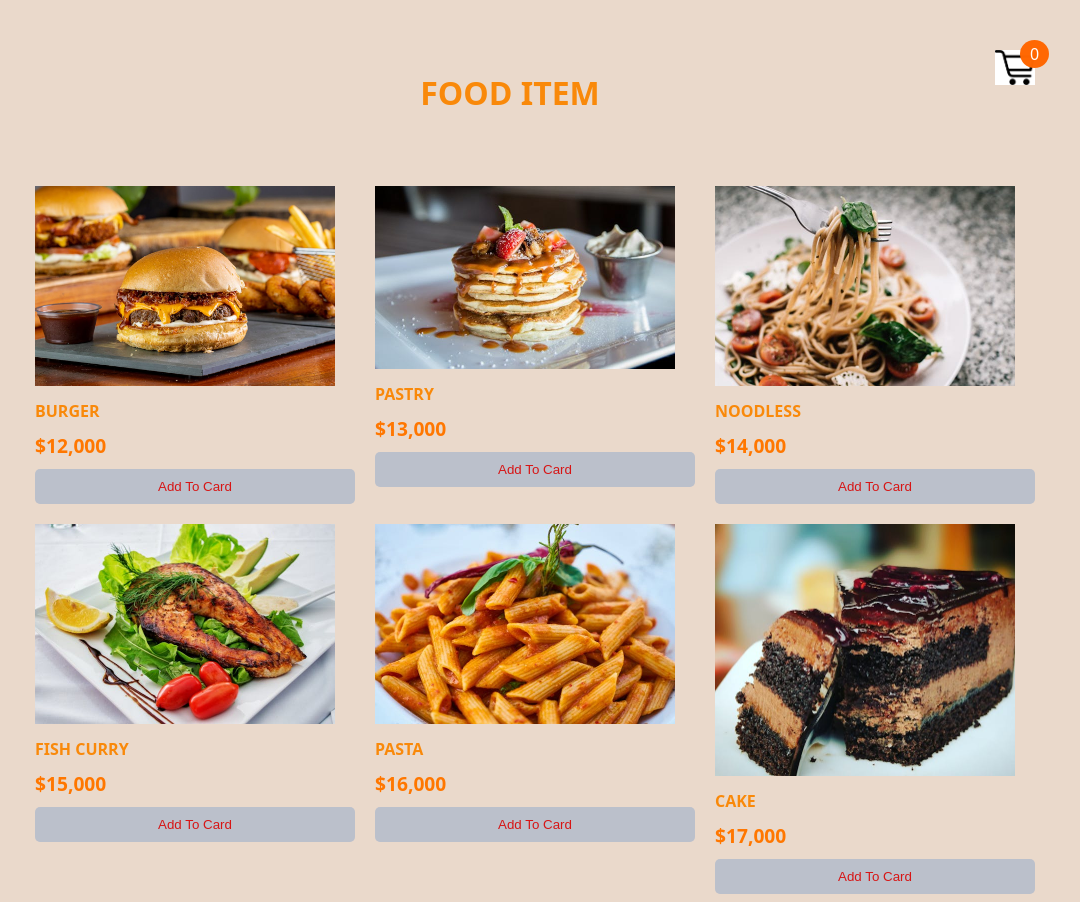
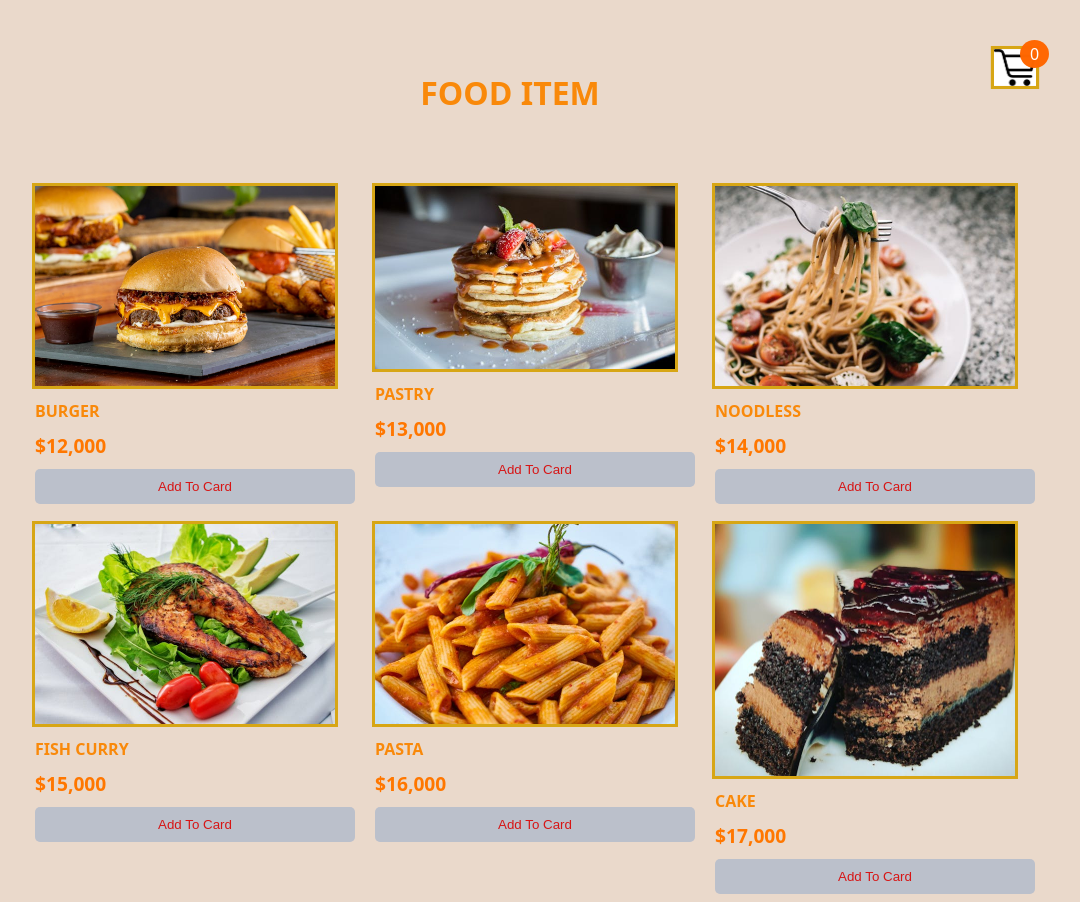
Before and after one commit to rafia-khan/add-to-cart-using-js, a plain HTML site: page index.html in a window 1280 px wide. In both pictures the pointer is over the picture 1120 px from the left and 67 px from the top of the page. Shown: the whole page, without its empty margins (105-1185 px from the left). Drawn offline with Linux system fonts and the light colour scheme.

Commit message:
add to cart

```diff
--- a/style.css
+++ b/style.css
@@ -117,7 +117,12 @@ header .shopping span {
 }
 img {
     width: 300px;
+    box-shadow: #d7a615 0 0 0 3px;
 
+
+}
+img:hover{
+    transform: scale(1.05);
 }
 
  .title {
@@ -164,7 +169,11 @@ button:hover {
 }
 .listCard li img{
     width: 50%;
+    box-shadow: #d7a615 0 0 0 3px;
+
 }
+
+
 .listCard button{
     width: auto;
     background-color: #c8993c;
```
